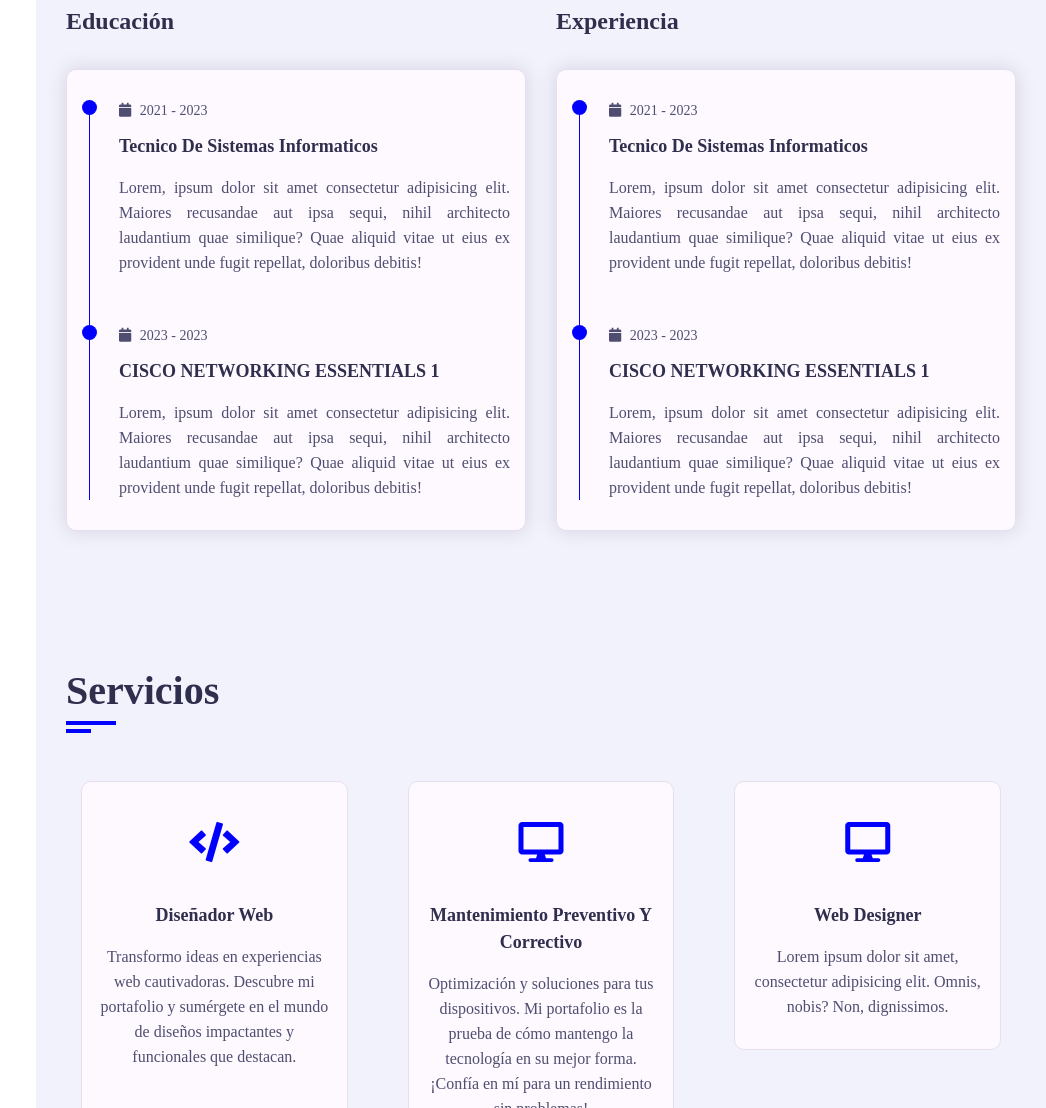
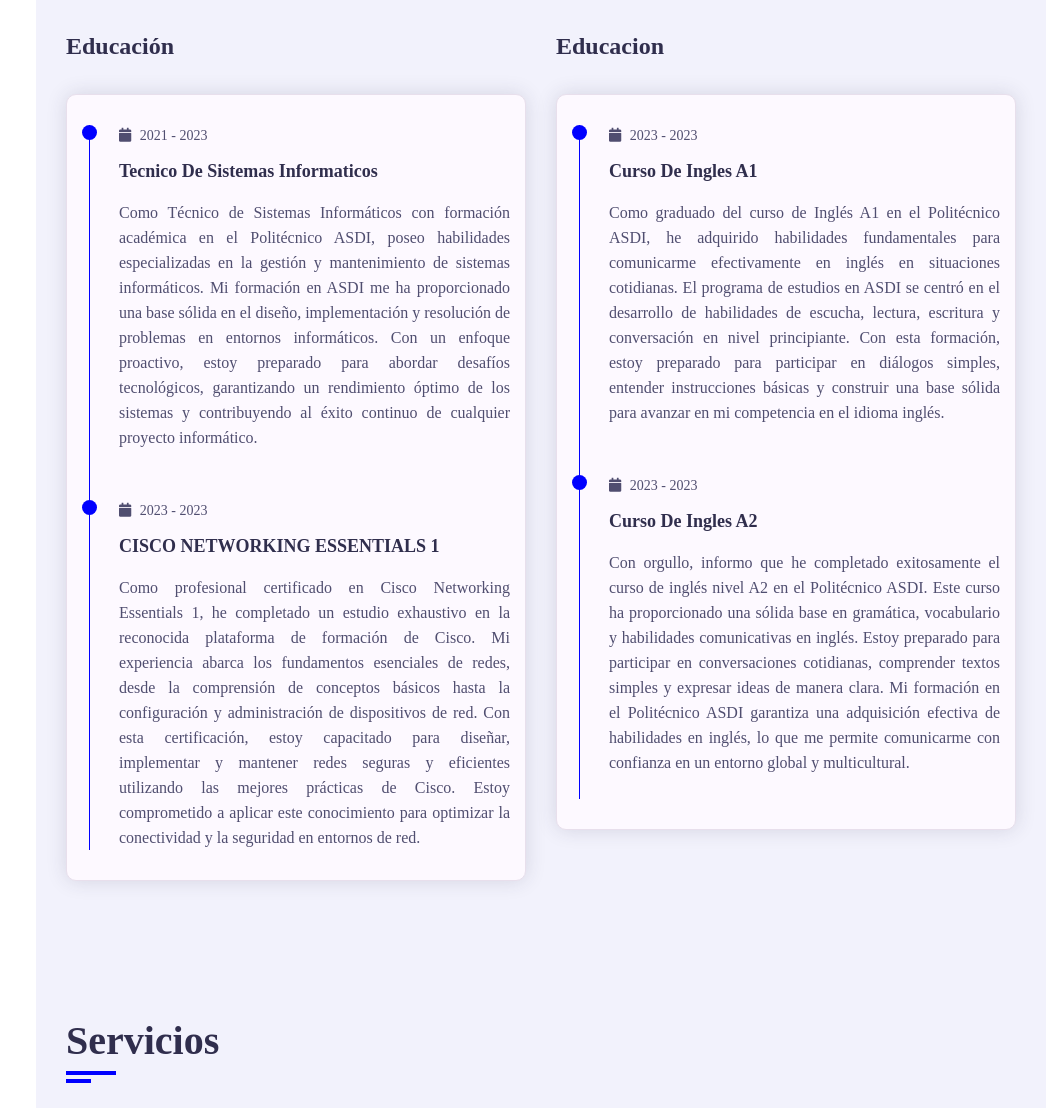
Before and after one commit to mateolambis/miportafolio, a plain HTML site: page index.html in a window 1280 px wide. Shown: the part 1692-2800 px from the top of the page, without its empty margins (234-1280 px from the left). Drawn offline with nearby package versions, Linux system fonts and the light colour scheme; a web font is replaced by a local one.

Commit message:
actualizado

```diff
--- a/index.html
+++ b/index.html
@@ -15,6 +15,7 @@
     <link rel="stylesheet" href="css/skins/color-4.css" class="alternate-style" title="color-4" disabled>
     <link rel="stylesheet" href="css/skins/color-5.css" class="alternate-style" title="color-5" disabled>
     <link rel="stylesheet" href="css/style-switcher.css">
+    <link rel="icon" type="image/jpg" href="imagenes/m.webp">
     <style>
         .row {
             display: flex;
@@ -86,10 +87,13 @@
                             <div class="row">
                                 <div class="about-text padd-15">
                                     <h3>I'm Mateo Lambis and <span>Web Developer</span></h3>
-                                    <p>Lorem ipsum dolor, sit amet consectetur adipisicing elit.
-                                        Saepe qui quod soluta eaque, suscipit molestiae quas atque
-                                        expedita magnam architecto corrupti iure, necessitatibus magni?
-                                        Impedit architecto at dicta distinctio fugit!</p>
+                                    <p>Tecnologías utilizadas: Aprendizaje rápido con conocimientos básicos
+                                        en lenguajes de programación, con una sólida formación en lenguajes
+                                        de programación web como PHP, Java, JavaScript y Visual Basic (creación de
+                                        macros),
+                                        también experto en estructura de código HTML y etiquetas de estilo CSS, manejo
+                                        de
+                                        MySQL Workbench. y bases de datos phpMyAdmin.</p>
                                 </div>
                             </div>
                             <div class="row">
@@ -191,13 +195,20 @@
                                                         <i class="fa fa-calendar"></i> 2021 - 2023
                                                     </h3>
                                                     <h4 class="timeline-title">Tecnico de sistemas informaticos</h4>
-                                                    <p class="timeline-text">Lorem, ipsum dolor sit amet consectetur
-                                                        adipisicing elit. Maiores
-                                                        recusandae aut ipsa sequi, nihil architecto laudantium quae
-                                                        similique?
-                                                        Quae aliquid vitae ut eius ex provident unde fugit repellat,
-                                                        doloribus
-                                                        debitis!</p>
+                                                    <p class="timeline-text">Como Técnico de Sistemas Informáticos con
+                                                        formación
+                                                        académica en el Politécnico ASDI, poseo habilidades
+                                                        especializadas en la
+                                                        gestión y mantenimiento de sistemas informáticos. Mi formación
+                                                        en ASDI me
+                                                        ha proporcionado una base sólida en el diseño, implementación y
+                                                        resolución
+                                                        de problemas en entornos informáticos. Con un enfoque proactivo,
+                                                        estoy preparado
+                                                        para abordar desafíos tecnológicos, garantizando un rendimiento
+                                                        óptimo de los
+                                                        sistemas y contribuyendo al éxito continuo de cualquier proyecto
+                                                        informático.</p>
                                                 </div>
                                                 <div class="timeline-item">
                                                     <div class="circle-dot"></div>
@@ -205,20 +216,26 @@
                                                         <i class="fa fa-calendar"></i> 2023 - 2023
                                                     </h3>
                                                     <h4 class="timeline-title">CISCO NETWORKING ESSENTIALS 1</h4>
-                                                    <p class="timeline-text">Lorem, ipsum dolor sit amet consectetur
-                                                        adipisicing elit. Maiores
-                                                        recusandae aut ipsa sequi, nihil architecto laudantium quae
-                                                        similique?
-                                                        Quae aliquid vitae ut eius ex provident unde fugit repellat,
-                                                        doloribus
-                                                        debitis!</p>
+                                                    <p class="timeline-text">Como profesional certificado en Cisco
+                                                        Networking Essentials 1,
+                                                        he completado un estudio exhaustivo en la reconocida plataforma
+                                                        de formación de Cisco.
+                                                        Mi experiencia abarca los fundamentos esenciales de redes, desde
+                                                        la comprensión de conceptos
+                                                        básicos hasta la configuración y administración de dispositivos
+                                                        de red. Con esta certificación,
+                                                        estoy capacitado para diseñar, implementar y mantener redes
+                                                        seguras y eficientes utilizando las
+                                                        mejores prácticas de Cisco. Estoy comprometido a aplicar este
+                                                        conocimiento para optimizar la conectividad
+                                                        y la seguridad en entornos de red.</p>
                                                 </div>
                                             </div>
                                         </div>
                                     </div>
                                 </div>
                                 <div class="experience padd-15">
-                                    <h3 class="title">Experiencia</h3>
+                                    <h3 class="title">Educacion</h3>
                                     <div class="row">
                                         <div class="timeline-box padd-15">
                                             <div class="timeline shadow-dark">
@@ -226,30 +243,34 @@
                                                 <div class="timeline-item">
                                                     <div class="circle-dot"></div>
                                                     <h3 class="timeline-date">
-                                                        <i class="fa fa-calendar"></i> 2021 - 2023
+                                                        <i class="fa fa-calendar"></i> 2023 - 2023
                                                     </h3>
-                                                    <h4 class="timeline-title">Tecnico de sistemas informaticos</h4>
-                                                    <p class="timeline-text">Lorem, ipsum dolor sit amet consectetur
-                                                        adipisicing elit. Maiores
-                                                        recusandae aut ipsa sequi, nihil architecto laudantium quae
-                                                        similique?
-                                                        Quae aliquid vitae ut eius ex provident unde fugit repellat,
-                                                        doloribus
-                                                        debitis!</p>
+                                                    <h4 class="timeline-title">Curso de ingles A1</h4>
+                                                    <p class="timeline-text">Como graduado del curso de Inglés A1 en el
+                                                        Politécnico ASDI, he adquirido habilidades fundamentales para
+                                                        comunicarme efectivamente en inglés en situaciones cotidianas.
+                                                        El programa de estudios en ASDI se centró en el desarrollo de
+                                                        habilidades de escucha, lectura, escritura y conversación en
+                                                        nivel principiante. Con esta formación, estoy preparado para
+                                                        participar en diálogos simples, entender instrucciones básicas y
+                                                        construir una base sólida para avanzar en mi competencia en el
+                                                        idioma inglés.</p>
                                                 </div>
                                                 <div class="timeline-item">
                                                     <div class="circle-dot"></div>
                                                     <h3 class="timeline-date">
                                                         <i class="fa fa-calendar"></i> 2023 - 2023
                                                     </h3>
-                                                    <h4 class="timeline-title">CISCO NETWORKING ESSENTIALS 1</h4>
-                                                    <p class="timeline-text">Lorem, ipsum dolor sit amet consectetur
-                                                        adipisicing elit. Maiores
-                                                        recusandae aut ipsa sequi, nihil architecto laudantium quae
-                                                        similique?
-                                                        Quae aliquid vitae ut eius ex provident unde fugit repellat,
-                                                        doloribus
-                                                        debitis!</p>
+                                                    <h4 class="timeline-title">Curso de ingles A2</h4>
+                                                    <p class="timeline-text">Con orgullo, informo que he completado
+                                                        exitosamente el curso de inglés nivel A2 en el Politécnico ASDI.
+                                                        Este curso ha proporcionado una sólida base en gramática,
+                                                        vocabulario y habilidades comunicativas en inglés. Estoy
+                                                        preparado para participar en conversaciones cotidianas,
+                                                        comprender textos simples y expresar ideas de manera clara. Mi
+                                                        formación en el Politécnico ASDI garantiza una adquisición
+                                                        efectiva de habilidades en inglés, lo que me permite comunicarme
+                                                        con confianza en un entorno global y multicultural.</p><br>
                                                 </div>
                                             </div>
                                         </div>
@@ -300,11 +321,12 @@
                         <div class="service-item padd-15">
                             <div class="service-item-inner">
                                 <div class="icon">
-                                    <i class="fa fa-desktop"></i>
+                                    <i class="fa fa-camera"></i>
                                 </div>
-                                <h4>Web Designer</h4>
-                                <p>Lorem ipsum dolor sit amet, consectetur adipisicing
-                                    elit. Omnis, nobis? Non, dignissimos.</p>
+                                <h4>Instalacion de camaras de seguridad</h4>
+                                <p>Ofrecemos instalación de cámaras
+                                    de seguridad para hogares y negocios. Protege lo que más importa
+                                    con nuestra tecnología de vanguardia. ¡Máxima seguridad, mínima preocupación!</p>
                             </div>
                         </div>
                         <!-- service item end -->
@@ -312,11 +334,11 @@
                         <div class="service-item padd-15">
                             <div class="service-item-inner">
                                 <div class="icon">
-                                    <i class="fa fa-laptop-code"></i>
+                                    <i class="fa fa-laptop"></i>
                                 </div>
-                                <h4>Web Designer</h4>
-                                <p>Lorem ipsum dolor sit amet, consectetur adipisicing
-                                    elit. Omnis, nobis? Non, dignissimos.</p>
+                                <h4>Instalacion y activacion de sistemas operativos</h4>
+                                <p>Potencia tu dispositivo con nuestro servicio de instalación y activación
+                                    de sistemas operativos</p><br><br><br>
                             </div>
                         </div>
                         <!-- service item end -->
@@ -326,9 +348,10 @@
                                 <div class="icon">
                                     <i class="fa fa-search"></i>
                                 </div>
-                                <h4>Web Designer</h4>
-                                <p>Lorem ipsum dolor sit amet, consectetur adipisicing
-                                    elit. Omnis, nobis? Non, dignissimos.</p>
+                                <h4>Instalacion y activacion de paquetes de office</h4>
+                                <p>Optimiza tu productividad con nuestra instalación y activación
+                                    de paquetes de Office. Configuramos todas las herramientas necesarias
+                                    para potenciar tu trabajo.</p><br>
                             </div>
                         </div>
                         <!-- service item end -->
@@ -336,11 +359,13 @@
                         <div class="service-item padd-15">
                             <div class="service-item-inner">
                                 <div class="icon">
-                                    <i class="fa fa-bullhorn"></i>
+                                    <i class="fa fa-key"></i>
                                 </div>
-                                <h4>Web Designer</h4>
-                                <p>Lorem ipsum dolor sit amet, consectetur adipisicing
-                                    elit. Omnis, nobis? Non, dignissimos.</p>
+                                <h4>Configuracion de controles de puertas electricas(BFT)</h4>
+                                <p>Garantiza tu seguridad con nuestra configuración de controles para puertas eléctricas
+                                    BFT. Expertos en acceso controlado, personalizamos la configuración para una
+                                    apertura
+                                    y cierre eficientes.</p>
                             </div>
                         </div>
                         <!-- service item end -->
@@ -494,8 +519,8 @@
                         </div>
                     </div>
                 </div>
-                <footer class="padd-15">Creado por <span class="name">Mateo Lambis</span> | Derechos reservados</footer><br>
-
+                <footer class="padd-15">Creado por <span class="name">Mateo Lambis</span> | Derechos reservados</footer>
+                <br>
             </section>
             <!-- contact section end -->
         </div>
@@ -523,15 +548,15 @@
     <!-- style switcher end -->
 
     <!-- traductor -->
-    <span class="en">English</span>
+    <!--<span class="en">English</span>
     <input type="checkbox" class="check">
-    <span class="es">Spanish</span>
+    <span class="es">Spanish</span>-->
 
 
 
     <script src="https://cdnjs.cloudflare.com/ajax/libs/typed.js/2.1.0/typed.umd.js"
-    integrity="sha512-+2pW8xXU/rNr7VS+H62aqapfRpqFwnSQh9ap6THjsm41AxgA0MhFRtfrABS+Lx2KHJn82UOrnBKhjZOXpom2LQ=="
-    crossorigin="anonymous" referrerpolicy="no-referrer"></script>
+        integrity="sha512-+2pW8xXU/rNr7VS+H62aqapfRpqFwnSQh9ap6THjsm41AxgA0MhFRtfrABS+Lx2KHJn82UOrnBKhjZOXpom2LQ=="
+        crossorigin="anonymous" referrerpolicy="no-referrer"></script>
     <script src="js/script.js"></script>
     <script src="js/style-switcher.js"></script>
     <script src="js/traductor.js"></script>
```
Also changed, not shown: imagenes/m.webp (added).
